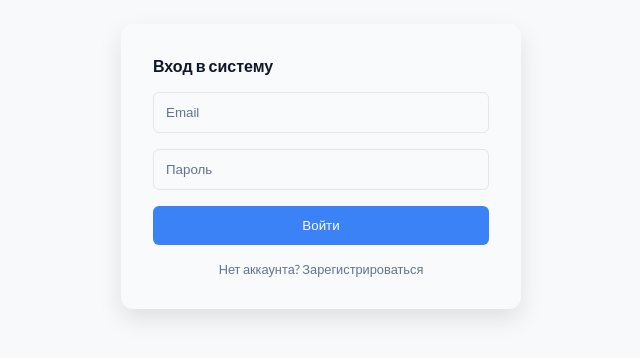
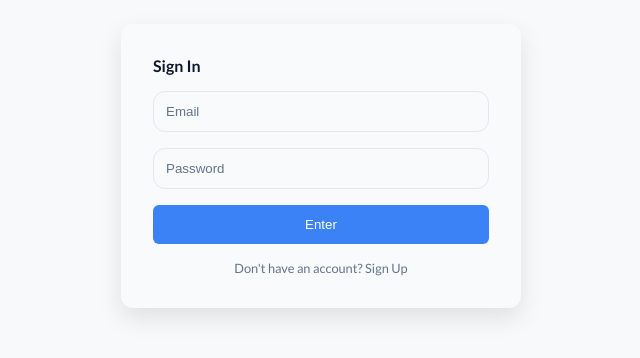
Before and after one commit to risvill/my-grade-tracker, a React (Vite) app: page / in a window 1280 px wide. Shown: the part 234-592 px from the top of the page, without its empty margins (319-959 px from the left). Built offline with nearby package versions, Linux system fonts and the light colour scheme; no server answers; a web font is replaced by a local one.

Commit message:
Everything is working i can join Docker

```diff
--- a/src/pages/AuthPage.module.scss
+++ b/src/pages/AuthPage.module.scss
@@ -16,7 +16,7 @@
   gap: 1rem;
   box-shadow: 0 10px 25px rgba(0,0,0,0.1);
 
-  input { padding: 12px; border-radius: 6px; border: 1px solid var(--border-primary); }
+  input { padding: 12px; border-radius: 12px; border: 1px solid var(--border-primary); }
   button { padding: 12px; background: #3b82f6; color: white; border: none; border-radius: 6px; cursor: pointer; }
   .toggle { cursor: pointer; font-size: 0.8rem; text-align: center; color: var(--text-muted); }
 }
@@ -32,3 +32,32 @@
     box-shadow: 0 0 0 2px rgba(59, 130, 246, 0.38); /* Твой эффект тени */
   }
 }
+
+.submit-button {
+  width: 100%;
+  padding: 12px;
+  background-color: #3182ce; /* Твой фирменный синий */
+  color: white;
+  border: none;
+  border-radius: 12px; /* Скругление как у карточек */
+  font-weight: 600;
+  font-size: 1rem;
+  cursor: pointer;
+  transition: all 0.2s ease-in-out; /* Плавность при наведении */
+  margin-top: 15px;
+}
+
+.submit-button:hover {
+  background-color: #2b6cb0; /* Чуть темнее при наведении */
+  transform: translateY(-1px); /* Легкий "прыжок" вверх */
+  box-shadow: 0 4px 12px rgba(49, 130, 206, 0.2);
+}
+
+.submit-button:active {
+  transform: translateY(0);
+}
+
+.submit-button:disabled {
+  background-color: #cbd5e0;
+  cursor: not-allowed;
+}
--- a/src/pages/AuthPage.tsx
+++ b/src/pages/AuthPage.tsx
@@ -35,16 +35,16 @@ export const AuthPage = () => {
   return (
     <div className={styles.authContainer}>
   <form onSubmit={handleAuth} className={styles.authForm}>
-        <h2>{isLogin ? 'Вход в систему' : 'Регистрация'}</h2>
+    <h2>{isLogin ? 'Sign In' : 'Sign Up'}</h2>
     <input className='score-input2' type="email" placeholder="Email" onChange={(e) => setEmail(e.target.value)} required />
-        <input className='score-input2' type="password" placeholder="Пароль" onChange={(e) => setPassword(e.target.value)} required />
+    <input className='score-input2' type="password" placeholder="Password" onChange={(e) => setPassword(e.target.value)} required />
 
-        <button type="submit" disabled={loading}>
-          {loading ? 'Загрузка...' : (isLogin ? 'Войти' : 'Зарегистрироваться')}
+    <button className="submit-button" type="submit" disabled={loading}>
+      {loading ? 'Loading...' : (isLogin ? 'Enter' : 'Sign Up')}
     </button>
 
     <p onClick={() => setIsLogin(!isLogin)} className={styles.toggle}>
-          {isLogin ? 'Нет аккаунта? Зарегистрироваться' : 'Уже есть аккаунт? Войти'}
+      {isLogin ? 'Don\'t have an account? Sign Up' : 'Already have an account? Sign In'}
     </p>
   </form>
 </div>
```
Lines whose indentation alone changed are shown as unchanged.
